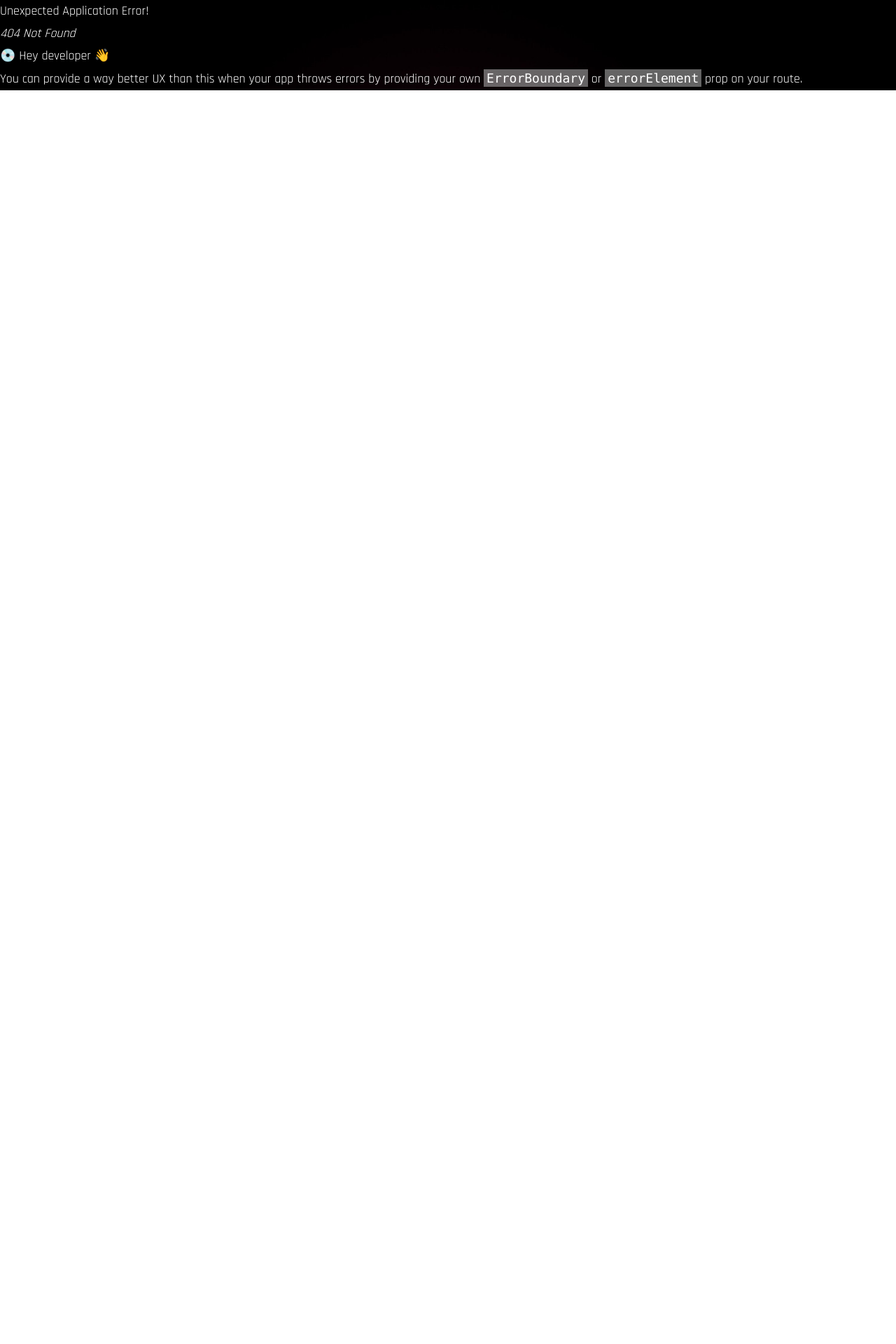
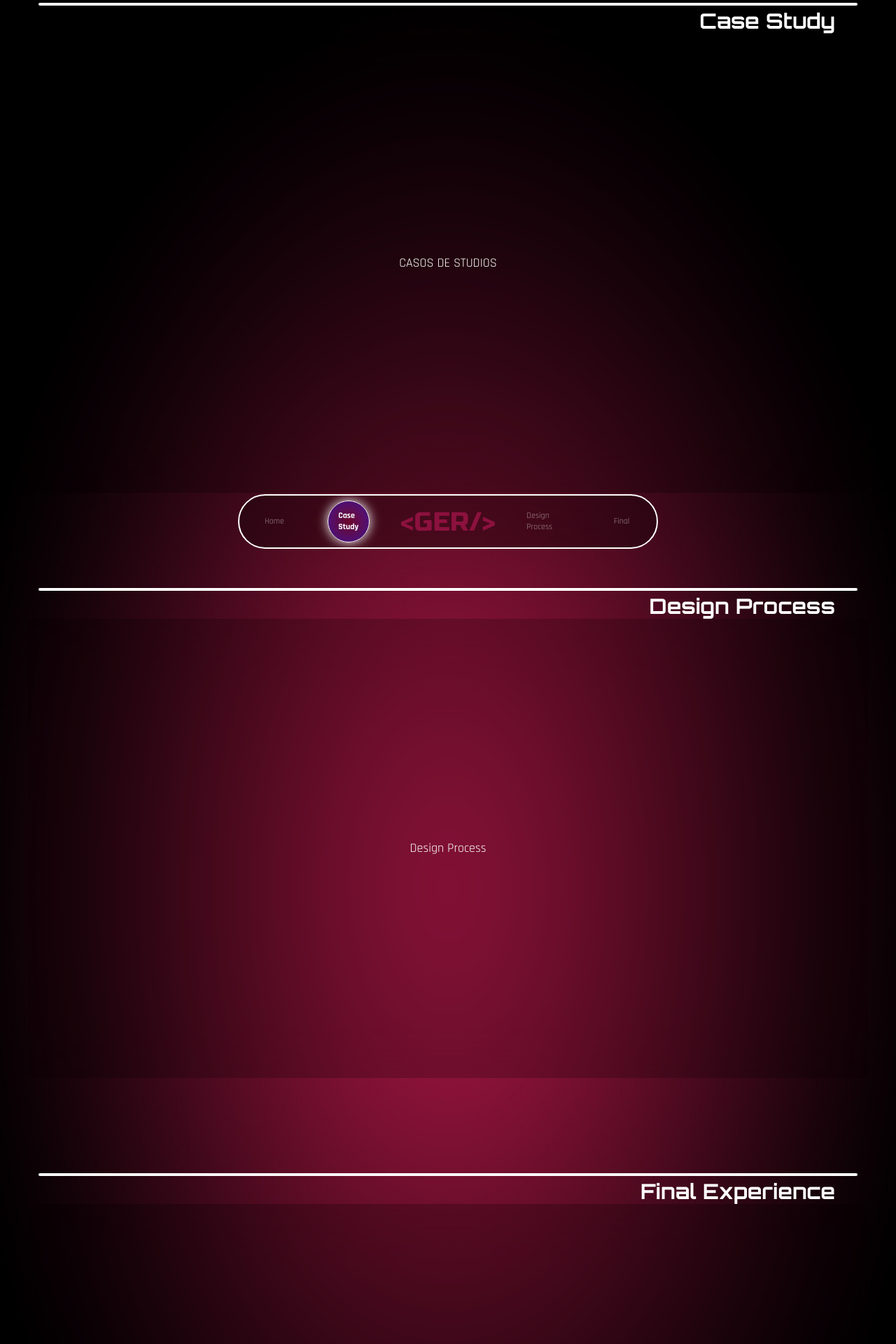
Before and after one commit to German44/Portfolio-React, a React (Vite) app: page /CaseStudy in a window 1280 px wide. Before the commit this address had no page. Shown: the top 1920 px of the page at 70% size. Before the commit the page ends 800 px from the top, so only its background shows below. Built offline with nearby package versions, Linux system fonts and the light colour scheme; a web font is replaced by a local one.

Commit message:
Case Study structure

```diff
--- /dev/null
+++ b/src/components/about/AboutCaseStudy.jsx
@@ -0,0 +1,19 @@
+import DividerTag from "../dividerTag/DividerTag";
+
+const AboutCaseStudy = () => {
+  return (
+    <>
+      <section
+        className="min-h-[100vh] flex flex-col w-full items-center"
+        id="aboutCaseStudy"
+      >
+        <DividerTag tag="Case Study" />
+        <div className="container mx-auto min-h-[82vh] bg-black/20 backdrop-blur-2xl rounded-xl flex items-center">
+          <div className="w-full min-h-[82vh] flex justify-center items-center">CASOS DE STUDIOS</div>
+        </div>
+      </section>
+    </>
+  );
+};
+
+export default AboutCaseStudy;
--- /dev/null
+++ b/src/components/designProcess/DesignProcess.jsx
@@ -0,0 +1,19 @@
+import DividerTag from "../dividerTag/DividerTag";
+
+const DesignProcess = () => {
+  return (
+    <>
+      <section
+        className="min-h-[100vh] mt-9  flex flex-col w-full items-center"
+        id="DesignProcess"
+      >
+        <DividerTag tag="Design Process" />
+        <div className="container mx-auto min-h-[82vh] bg-black/20 backdrop-blur-2xl rounded-xl flex items-center">
+          <div className="w-full min-h-[82vh] flex justify-center items-center">Design Process</div>
+        </div>
+      </section>
+    </>
+  );
+};
+
+export default DesignProcess;
--- /dev/null
+++ b/src/components/final/Final.jsx
@@ -0,0 +1,19 @@
+import DividerTag from "../dividerTag/DividerTag";
+
+const Final = () => {
+  return (
+    <>
+      <section
+        className="min-h-[100vh] mt-9  flex flex-col w-full items-center"
+        id="Final"
+      >
+        <DividerTag tag="Final Experience" />
+        <div className="container mx-auto min-h-[82vh] bg-black/20 backdrop-blur-2xl rounded-xl flex items-center">
+          <div className="w-full min-h-[82vh] flex justify-center items-center">Experiencia Final</div>
+        </div>
+      </section>
+    </>
+  );
+};
+
+export default Final;
--- /dev/null
+++ b/src/components/navbar/NavBarCaseStudy.jsx
@@ -0,0 +1,53 @@
+import { Link as LinkScroll } from "react-scroll/modules";
+import Logo from "../../assets/logo.svg";
+import { Link } from "react-router-dom";
+
+const NavBarCaseStudy = () => {
+  return (
+    <nav className="fixed bottom-3 lg:bottom-4 w-full overflow-hidden z-50 ">
+      <div className="container mx-auto">
+        <div className="w-full bg-black/30 h-[78px] backdrop-blur-2xl border-white border-solid border-2 rounded-full max-w-[600px] mx-auto px-5 flex justify-between items-center text-2x1 text-white/50">
+          <Link
+            to="/"
+            activeClass="active"
+            className=" text-xs cursor-pointer w-[60px] h-[60px] flex items-center justify-center hover:bg-black/40 rounded-full "
+          >
+            Home
+          </Link>
+          <LinkScroll
+            to="aboutCaseStudy"
+            activeClass="active"
+            smooth={true}
+            spy={true}
+            className="text-xs cursor-pointer w-[60px] h-[60px] flex items-center justify-center hover:bg-black/40 rounded-full "
+          >
+            Case Study
+          </LinkScroll>
+          <Link className="hidden lg:flex " to="/">
+            <img src={Logo}></img>
+          </Link>
+          <LinkScroll
+            to="DesignProcess"
+            activeClass="active"
+            smooth={true}
+            spy={true}
+            className="text-xs cursor-pointer w-[60px] h-[60px] flex items-center justify-center hover:bg-black/40 rounded-full "
+          >
+            Design Process
+          </LinkScroll>
+          <LinkScroll
+            to="Final"
+            activeClass="active"
+            smooth={true}
+            spy={true}
+            className="text-xs cursor-pointer w-[60px] h-[60px] flex items-center justify-center hover:bg-black/40 rounded-full "
+          >
+            Final
+          </LinkScroll>
+        </div>
+      </div>
+    </nav>
+  );
+};
+
+export default NavBarCaseStudy;
--- a/src/components/works/WorkCards.jsx
+++ b/src/components/works/WorkCards.jsx
@@ -60,8 +60,11 @@ export const WorkCards = ({ projects }) => {
                   >
                     <FaBehance size={40} />
                   </a>
-                  <Link to="/work/CaseStudyPage">
-                  <h3 className="text-gray-300 text-xl hover:text-accent hover:scale-105 transition duration-300 text-bold">View Case Study</h3>
+                  <Link
+                    to="/CaseStudy"
+                    className="text-gray-300 text-xl hover:text-accent hover:scale-105 transition duration-300 text-bold"
+                  >
+                    Case Study
                   </Link>
                 </>
               )}
--- a/src/components/works/WorkCardsLeft.jsx
+++ b/src/components/works/WorkCardsLeft.jsx
@@ -69,8 +69,11 @@ export const WorkCardsleft = ({ projects }) => {
                   >
                     <FaBehance size={40} />
                   </a>
-                  <Link to="/work/CaseStudyPage">
-                  <h3 className="text-gray-300 text-xl hover:text-accent hover:scale-105 transition duration-300 text-bold">View Case Study</h3>
+                  <Link
+                    to="/CaseStudy"
+                    className="text-gray-300 text-xl hover:text-accent hover:scale-105 transition duration-300 text-bold"
+                  >
+                    Case Study
                   </Link>
                 </>
               )}
--- a/src/pages/CaseStudyPage.jsx
+++ b/src/pages/CaseStudyPage.jsx
@@ -1,15 +1,16 @@
-import HeaderCaseStudy from "../components/header/HeaderCaseStudy";
+import AboutCaseStudy from "../components/about/AboutCaseStudy";
+import DesignProcess from "../components/designProcess/DesignProcess";
+import Final from "../components/final/Final";
+import NavBarCaseStudy from "../components/navbar/NavBarCaseStudy";
+
+
 const CaseStudyPage = () => {
   return (
     <>
-      <div className="w-full min-h-screen">
-        <HeaderCaseStudy />
-        <div className=" bg-black/50 backdrop-blur-2xl  container mx-auto w-full min-h-screen">
-          <h1 className="text-white text-3xl font-bold font-primary text-center mt-20">
-            Case Study Page
-          </h1>
-        </div>
-      </div>
+      <NavBarCaseStudy />
+      <AboutCaseStudy />
+      <DesignProcess/>
+      <Final/>
     </>
   );
 };
--- a/src/routes/routes.jsx
+++ b/src/routes/routes.jsx
@@ -1,17 +1,16 @@
 import { createBrowserRouter } from "react-router-dom";
 import HomePage from "../pages/HomePage";
 import CaseStudyPage from "../pages/CaseStudyPage";
+
 export const routes = createBrowserRouter([
   {
     path: "/",
     element: <HomePage />,
-    loader: "",
-    children: [],
   },
   {
-    path: "/work/CaseStudyPage",
+    path: "/CaseStudy",
     element: <CaseStudyPage />,
-    loader: "",
   },
 ]);
+
 export default routes;
```
